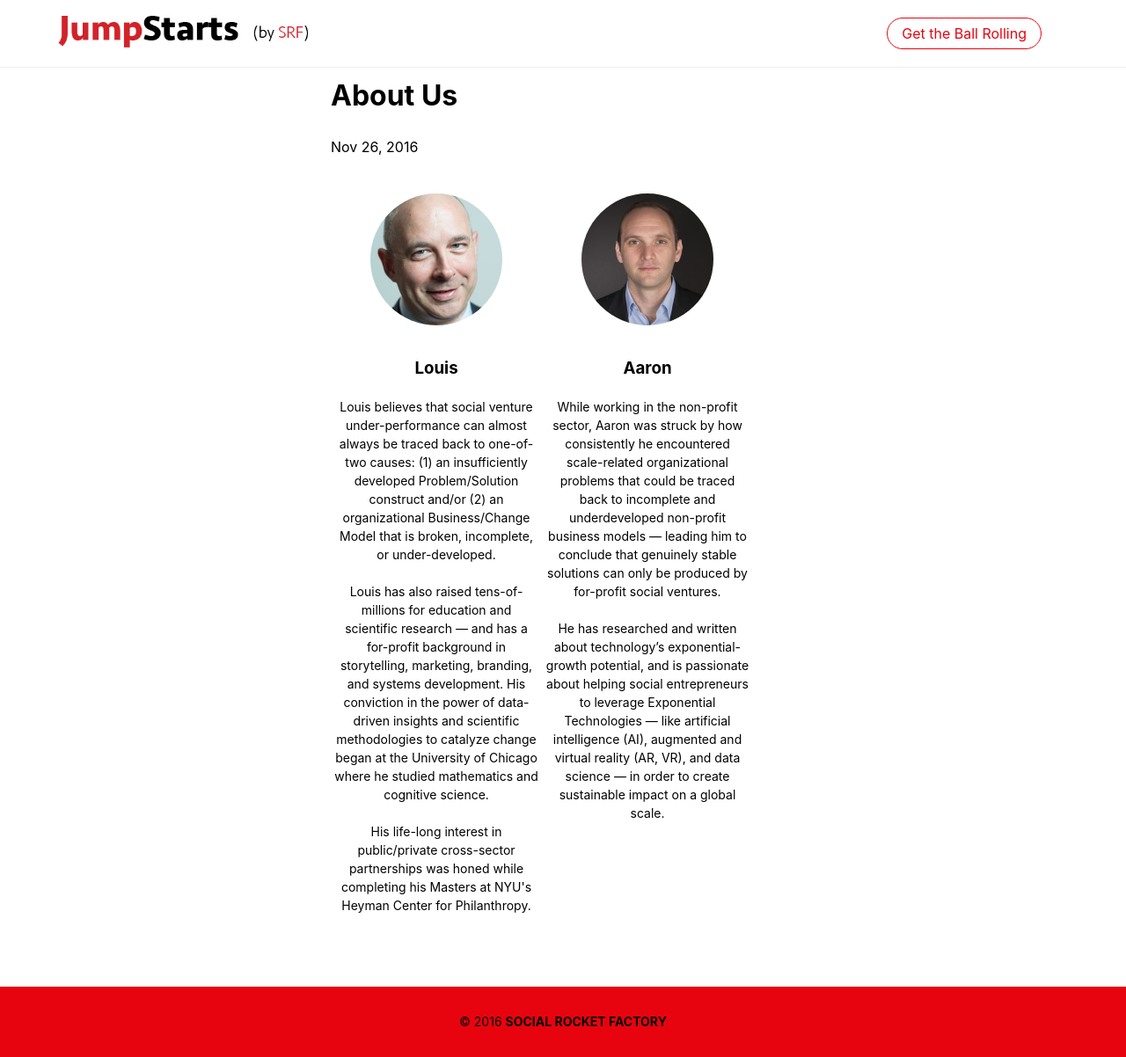
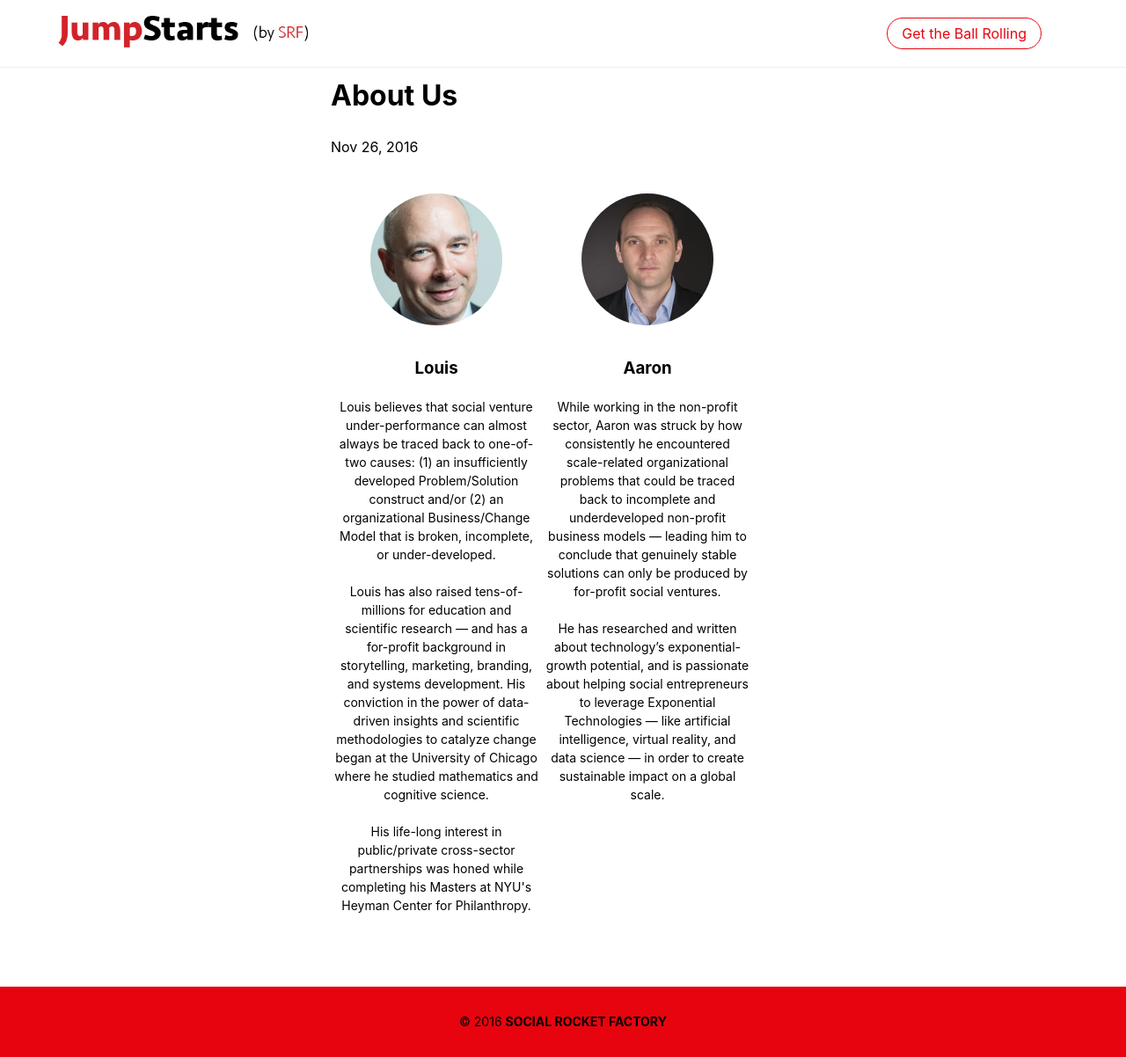
Before and after one commit to aaronergreen/jumpstarts, a Jekyll site: the page built from _about/about us.md, in a window 1280 px wide and 1202 px high. Shown: the whole window at 88% size. Built offline with Jekyll 4.4.1, drawn with Linux system fonts in a browser that asks for light colours.

Commit message:
aaron bio

```diff
--- a/_about/about us.md
+++ b/_about/about us.md
@@ -37,7 +37,7 @@ section:
     <h3>Aaron</h3>
       <p class="f6 lh-copy measure-wide" >
       While working in the non-profit sector, Aaron was struck by how consistently he encountered scale-related organizational problems that could be traced back to incomplete and underdeveloped non-profit business models — leading him to conclude that genuinely stable solutions can only be produced by for-profit social ventures.<br><br>
-      He has researched and written about technology’s exponential-growth potential, and is passionate about helping social entrepreneurs to leverage Exponential Technologies — like artificial intelligence (AI), augmented and virtual reality (AR, VR), and data science — in order to create sustainable impact on a global scale.
+      He has researched and written about technology’s exponential-growth potential, and is passionate about helping social entrepreneurs to leverage Exponential Technologies — like artificial intelligence, virtual reality, and data science — in order to create sustainable impact on a global scale.
       </p>
   </div>
   </div>
```
